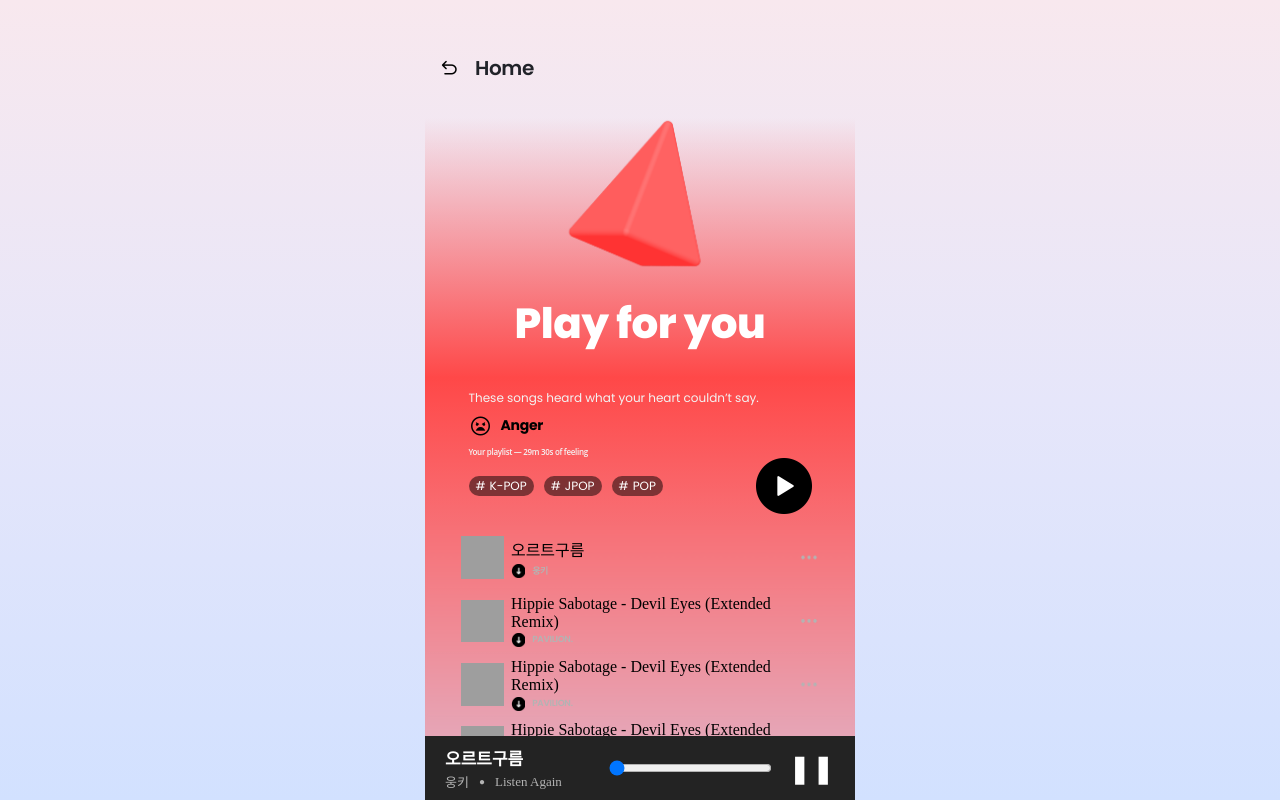
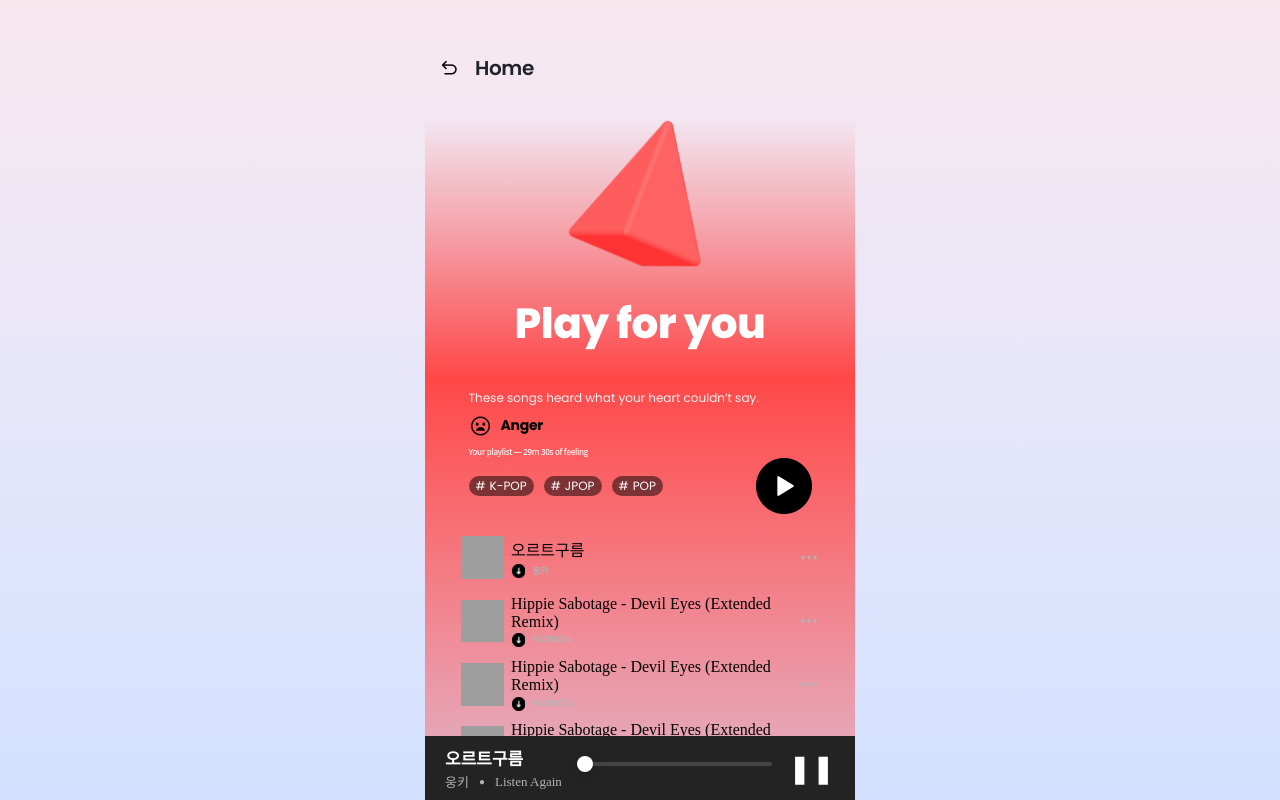
Before and after one commit to DAON-SJSU/layered.frontend, a React (Vite) app: page /playlist in a window 1280 px wide. Both pictures are taken after a click on the picture 783 px from the left and 486 px from the top of the page. Built offline with nearby package versions, Linux system fonts and the light colour scheme; grey boxes are pictures that could not be loaded.

Commit message:
feat :: footer 플레이리스트 스타일

```diff
--- a/src/components/playlist/footerPlaylist/index.tsx
+++ b/src/components/playlist/footerPlaylist/index.tsx
@@ -22,6 +22,7 @@ interface FooterPlaylistProps {
     };
 }
 
+
 const FooterPlaylist = ({ playerState }: FooterPlaylistProps) => {
     const {
         playlist,
@@ -36,6 +37,15 @@ const FooterPlaylist = ({ playerState }: FooterPlaylistProps) => {
     } = playerState;
 
     const music = playlist[currentIdx];
+    const progress = duration ? (currentTime / duration) * 100 : 0;
+
+    const handleSeek = (e: React.ChangeEvent<HTMLInputElement>) => {
+        const newTime = Number(e.target.value);
+        setCurrentTime(newTime);
+        if (playerRef.current) {
+            playerRef.current.seekTo(newTime, true);
+        }
+    };
 
     if (!music) return null;
 
@@ -50,17 +60,20 @@ const FooterPlaylist = ({ playerState }: FooterPlaylistProps) => {
                         Listen Again
                     </_.FooterSubtitle>
                 </_.FooterInfo>
-                <input
+                <_.ProgressSection>
+                    <_.ProgressInput
                         type="range"
                         min={0}
                         max={duration}
                         value={currentTime}
+                        step={1}
+                        onChange={handleSeek}
+                        progress={progress}
                         onClick={e => e.stopPropagation()}
                         onMouseDown={e => e.stopPropagation()}
                         onTouchStart={e => e.stopPropagation()}
-                    onChange={e => { e.stopPropagation(); handleSeek(e, playerRef, setCurrentTime); }}
-                    style={{ flex: 1 }}
                     />
+                </_.ProgressSection>
                 <_.FooterPlayBtn
                     onClick={e => { e.stopPropagation(); handlePauseToggle(); }}
                 >
--- a/src/components/playlist/footerPlaylist/style.ts
+++ b/src/components/playlist/footerPlaylist/style.ts
@@ -62,3 +62,76 @@ export const FooterPlayBtn = styled.button`
     align-items: center;
     justify-content: center;
 `;
+
+export const ProgressSection = styled.div`
+    width: 50%;
+    margin: 0 auto 8px auto;
+    display: flex;
+    flex-direction: column;
+`;
+
+export const ProgressInput = styled.input<{ progress: number }>`
+    width: 100%;
+    height: 4px;
+    margin: 0;
+    background: ${({ progress }) =>
+        `linear-gradient(
+            to right,
+            #fff 0%,
+            #fff ${progress}%,
+            #444 ${progress}%,
+            #444 100%
+        )`
+    };
+    appearance: none;
+    outline: none;
+    cursor: pointer;
+    border-radius: 2px;
+    /* Webkit */
+    &::-webkit-slider-thumb {
+        appearance: none;
+        width: 16px;
+        height: 16px;
+        border-radius: 50%;
+        background: #fff;
+        box-shadow: 0 2px 8px rgba(0,0,0,0.2);
+        border: none;
+        margin-top: -6px;
+        transition: background 0.2s;
+    }
+    &::-webkit-slider-runnable-track {
+        height: 4px;
+        background: transparent;
+        border-radius: 2px;
+    }
+    /* Firefox */
+    &::-moz-range-thumb {
+        width: 16px;
+        height: 16px;
+        border-radius: 50%;
+        background: #fff;
+        border: none;
+        box-shadow: 0 2px 8px rgba(0,0,0,0.2);
+    }
+    &::-moz-range-track {
+        height: 4px;
+        background: transparent;
+        border-radius: 2px;
+    }
+    /* IE */
+    &::-ms-thumb {
+        width: 16px;
+        height: 16px;
+        border-radius: 50%;
+        background: #fff;
+        border: none;
+    }
+    &::-ms-fill-lower {
+        background: #fff;
+        border-radius: 2px;
+    }
+    &::-ms-fill-upper {
+        background: #444;
+        border-radius: 2px;
+    }
+`;
```
Lines whose indentation alone changed are shown as unchanged.
